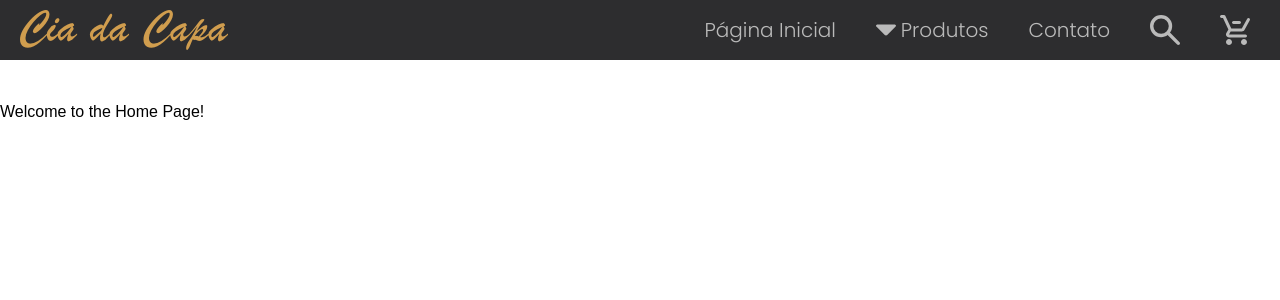
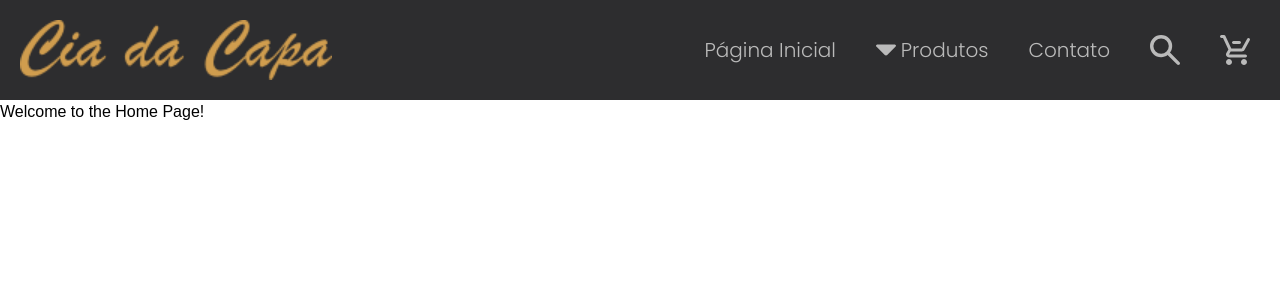
Before and after one commit to MichelArendt/Cia-da-Capa, a React app in the folder frontend/: page / in a window 1280 px wide. Shown: the top 300 px of the page. Built offline with nearby package versions, Linux system fonts and the light colour scheme.

Commit message:
CSS fixes to shared header

```diff
--- a/frontend/src/components/shared/Header.jsx
+++ b/frontend/src/components/shared/Header.jsx
@@ -38,14 +38,14 @@ const Header = ({ admin = false, logo = defaultLogo, children }) => {
 					<Svg type="menu" sizes={[30,30]} />
 				</button>
 
-				<Link to="/" className='logo' >
+				<Link to={`/${admin ? 'manage' : ''}`} className='logo' >
 					<img src={logo} alt={`Cia da Capa ${admin ? '- Gerenciamento' : ''}`} />
 				</Link>
 
 				<nav ref={navRef}>
 					<ul className='menu'>
 						<li className='display__hide_on-desktop'>
-							<Link to="/" className='logo'>
+							<Link to={`/${admin ? 'manage' : ''}`} className='logo'>
 									<img src={logo} alt='Cia da Capa' />
 							</Link>
 						</li>
--- a/frontend/src/styles/shared/header.scss
+++ b/frontend/src/styles/shared/header.scss
@@ -6,12 +6,8 @@
 @use '_colors' as *;
 
 $desktop-breakpoint: 900px;
-$header-size: 60px;
-
-@media (min-width: $desktop-breakpoint) {
-  $header-size: 100px;
-}
-
+$header-size-mobile: 60px;
+$header-size-desktop: 100px;
 // normalize colors
 header, header button {
   font-size: 20px;
@@ -22,10 +18,14 @@ header {
   display: flex;
   justify-content: center;
   width: 100%;
-  height: $header-size;
+  height: $header-size-mobile; // Use mobile size by default
   background: $color-primary-2;
   color: $color-secondary-2;
   z-index: 1;
+
+  @media (min-width: $desktop-breakpoint) {
+    height: $header-size-desktop; // Use desktop size in larger screens
+  }
 }
 
 .header__contents {
@@ -42,6 +42,10 @@ header a, header .dropdown, header button, .header__contents > .logo { // fill h
 }
 .header__contents > .logo {
   padding: 10px;
+
+  @media (min-width: $desktop-breakpoint) { // desktop fixes
+    padding: 20px 10px;
+  }
 }
 
 .logo {
```
